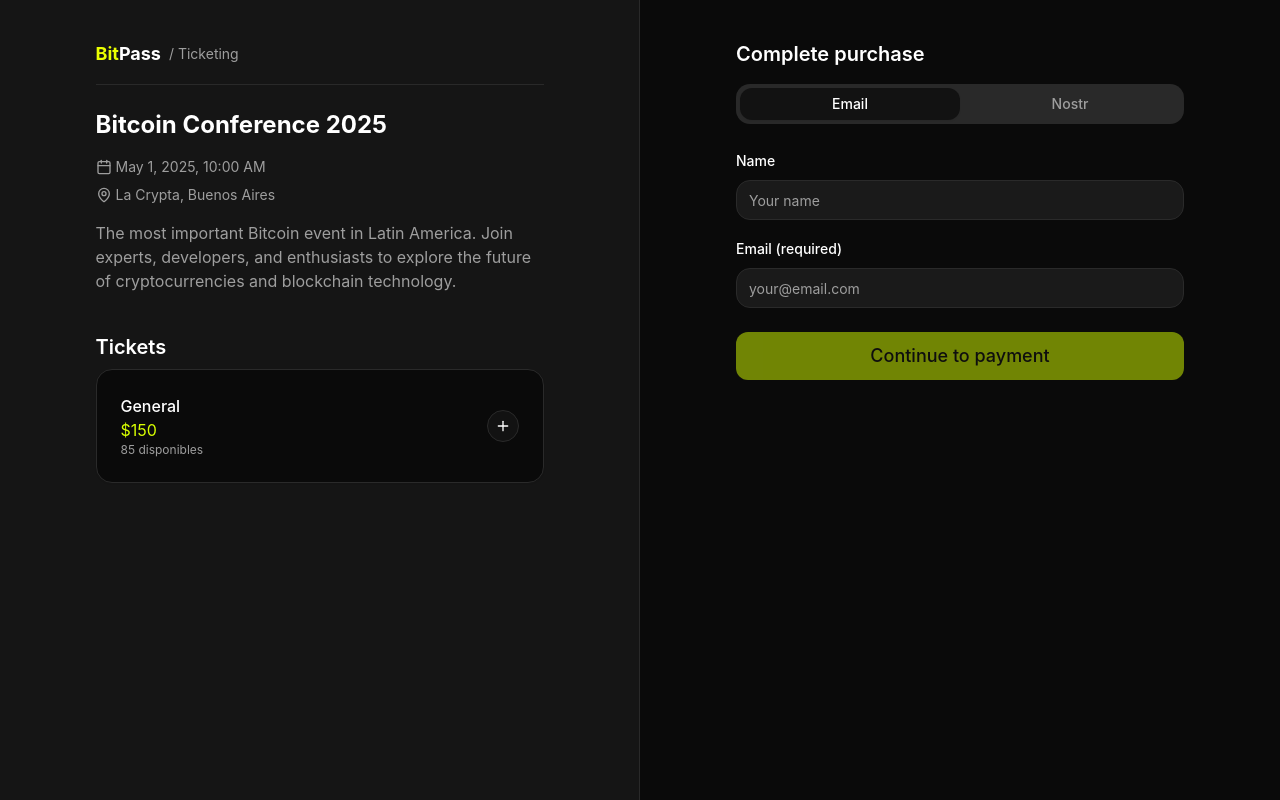
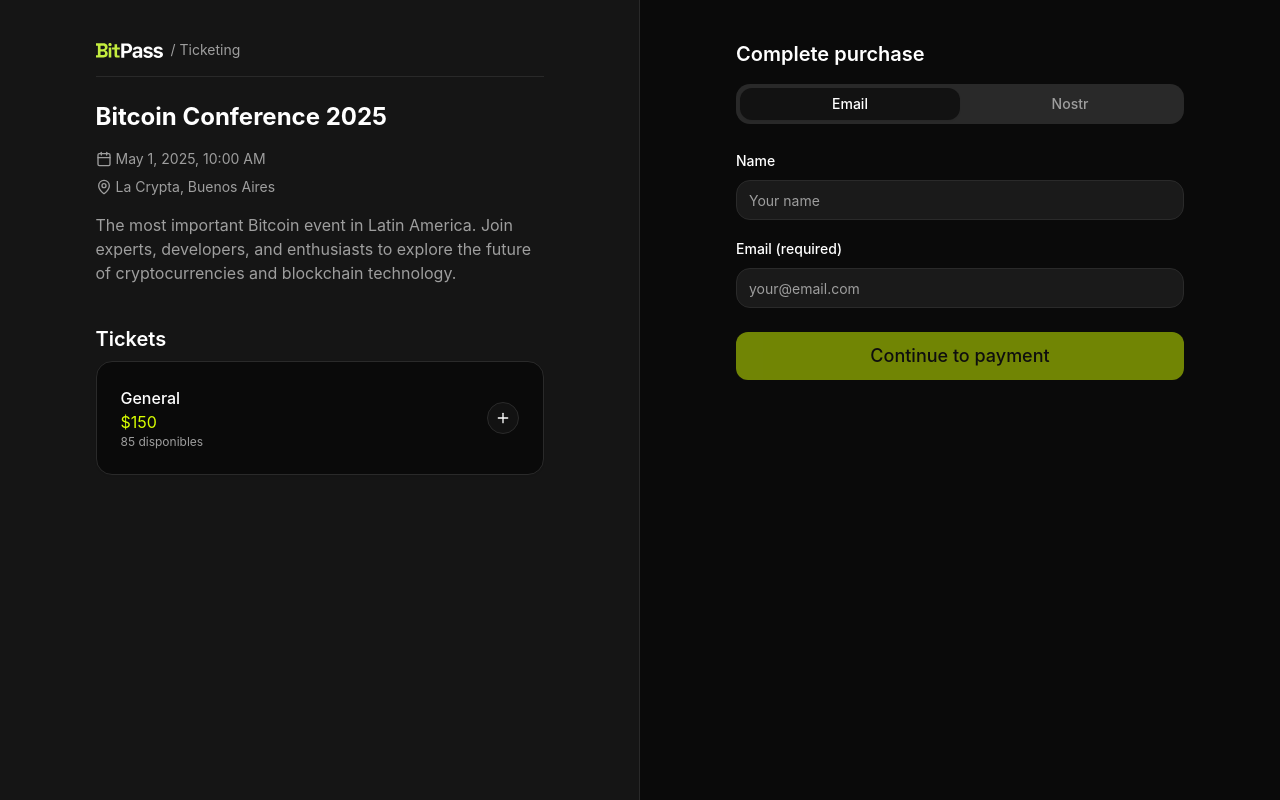
Before and after one commit to bitpass-live/bitpass-app, a Next.js app: page / in a window 1280 px wide. Built offline with nearby package versions, Linux system fonts and the light colour scheme.

Commit message:
fix(component): update logo

```diff
--- a/components/logo.tsx
+++ b/components/logo.tsx
@@ -6,8 +6,35 @@ interface LogoProps {
 
 export function Logo({ className }: LogoProps) {
   return (
-    <div className={cn('font-bold text-white flex items-center', className)}>
-      <span className='text-primary'>Bit</span>Pass
-    </div>
+    <svg width='67' height='15' viewBox='0 0 67 15' fill='none' xmlns='http://www.w3.org/2000/svg'>
+      <path
+        d='M0 14.5478V12.1843H1.86679V2.64875H0V0.28525H7.30485C8.17061 0.28525 8.92138 0.434667 9.55717 0.733501C10.2065 1.01875 10.707 1.43304 11.0587 1.97638C11.424 2.50613 11.6066 3.14455 11.6066 3.89163V4.09538C11.6066 4.74738 11.4848 5.28392 11.2413 5.70501C10.9979 6.11251 10.707 6.43172 10.3688 6.66263C10.0442 6.87997 9.73303 7.03618 9.43543 7.13126V7.49801C9.73303 7.57951 10.0577 7.73572 10.4094 7.96664C10.7611 8.18397 11.0587 8.50318 11.3022 8.92426C11.5592 9.34535 11.6878 9.89547 11.6878 10.5746V10.7784C11.6878 11.5662 11.5051 12.2454 11.1399 12.8159C10.7746 13.3728 10.2674 13.8007 9.61805 14.0995C8.98226 14.3984 8.23824 14.5478 7.38601 14.5478H0ZM4.54524 12.1028H7.06135C7.64303 12.1028 8.10973 11.9601 8.46145 11.6749C8.82669 11.3896 9.00931 10.9821 9.00931 10.4524V10.2486C9.00931 9.71889 8.83345 9.31139 8.48174 9.02614C8.13002 8.74089 7.65656 8.59826 7.06135 8.59826H4.54524V12.1028ZM4.54524 6.15326H7.02077C7.5754 6.15326 8.02857 6.01063 8.38028 5.72538C8.74552 5.44013 8.92815 5.04622 8.92815 4.54363V4.33988C8.92815 3.82371 8.75229 3.4298 8.40057 3.15813C8.04886 2.87288 7.58892 2.73025 7.02077 2.73025H4.54524V6.15326Z'
+        fill='#C4ED3F'
+      />
+      <path
+        d='M12.7442 14.5478V4.44176H15.3009V14.5478H12.7442ZM14.0225 3.26C13.5626 3.26 13.1703 3.11059 12.8456 2.81175C12.5345 2.51292 12.3789 2.119 12.3789 1.63C12.3789 1.141 12.5345 0.747085 12.8456 0.448251C13.1703 0.149417 13.5626 0 14.0225 0C14.496 0 14.8883 0.149417 15.1994 0.448251C15.5105 0.747085 15.6661 1.141 15.6661 1.63C15.6661 2.119 15.5105 2.51292 15.1994 2.81175C14.8883 3.11059 14.496 3.26 14.0225 3.26Z'
+        fill='#C4ED3F'
+      />
+      <path
+        d='M20.7719 14.5478C20.109 14.5478 19.5679 14.344 19.1486 13.9365C18.7428 13.5154 18.5399 12.9585 18.5399 12.2658V6.56076H16.0237V4.44176H18.5399V1.304H21.0965V4.44176H23.8562V6.56076H21.0965V11.8175C21.0965 12.225 21.2859 12.4288 21.6647 12.4288H23.6127V14.5478H20.7719Z'
+        fill='#C4ED3F'
+      />
+      <path
+        d='M25.2746 14.7712V0.415143H31.1697C34.1817 0.415143 36.193 2.3651 36.193 5.31987V5.33977C36.193 8.29455 34.1817 10.2445 31.1697 10.2445H28.2667V14.7712H25.2746ZM30.4365 2.79289H28.2667V7.8966H30.4365C32.1506 7.8966 33.1612 6.98131 33.1612 5.34972V5.32982C33.1612 3.69823 32.1506 2.79289 30.4365 2.79289Z'
+        fill='white'
+      />
+      <path
+        d='M40.0186 14.9403C37.938 14.9403 36.4617 13.647 36.4617 11.6572V11.6373C36.4617 9.66747 37.9776 8.51342 40.6923 8.35424L43.3278 8.19506V7.28972C43.3278 6.34459 42.6838 5.80736 41.4949 5.80736C40.4545 5.80736 39.7907 6.17547 39.5628 6.82213L39.543 6.86193H36.8679L36.8778 6.77239C37.1057 4.85228 38.9089 3.57884 41.6534 3.57884C44.5465 3.57884 46.1813 4.95177 46.1813 7.28972V14.7712H43.3278V13.3187H43.1495C42.5946 14.3334 41.4453 14.9403 40.0186 14.9403ZM39.2854 11.4781C39.2854 12.3138 39.9889 12.8212 40.9896 12.8212C42.3271 12.8212 43.3278 11.9358 43.3278 10.7817V9.97589L41.1283 10.1152C39.8898 10.1948 39.2854 10.6623 39.2854 11.4582V11.4781Z'
+        fill='white'
+      />
+      <path
+        d='M52.1371 15C49.1746 15 47.4903 13.6669 47.2822 11.7866L47.2723 11.7468H50.1159L50.1357 11.7866C50.3636 12.4631 51.0274 12.9506 52.1668 12.9506C53.2765 12.9506 54.0295 12.473 54.0295 11.7468V11.7269C54.0295 11.1399 53.5935 10.7718 52.4838 10.5231L50.6608 10.1351C48.5802 9.68737 47.5497 8.66265 47.5497 7.02111V7.01116C47.5497 4.95177 49.3728 3.57884 52.0974 3.57884C54.9608 3.57884 56.5461 5.01146 56.6649 6.77239V6.81219H53.9799L53.97 6.76244C53.8115 6.17547 53.1675 5.62828 52.0875 5.62828C51.0868 5.62828 50.3735 6.09588 50.3735 6.83208V6.84203C50.3735 7.42901 50.7797 7.76726 51.9092 8.01598L53.7223 8.40398C55.902 8.87157 56.9226 9.78686 56.9226 11.4085V11.4185C56.9226 13.5873 54.9311 15 52.1371 15Z'
+        fill='white'
+      />
+      <path
+        d='M62.2145 15C59.2521 15 57.5677 13.6669 57.3597 11.7866L57.3498 11.7468H60.1933L60.2131 11.7866C60.441 12.4631 61.1048 12.9506 62.2442 12.9506C63.3539 12.9506 64.1069 12.473 64.1069 11.7468V11.7269C64.1069 11.1399 63.671 10.7718 62.5613 10.5231L60.7383 10.1351C58.6576 9.68737 57.6272 8.66265 57.6272 7.02111V7.01116C57.6272 4.95177 59.4502 3.57884 62.1749 3.57884C65.0383 3.57884 66.6235 5.01146 66.7424 6.77239V6.81219H64.0574L64.0475 6.76244C63.8889 6.17547 63.2449 5.62828 62.165 5.62828C61.1643 5.62828 60.4509 6.09588 60.4509 6.83208V6.84203C60.4509 7.42901 60.8571 7.76726 61.9866 8.01598L63.7998 8.40398C65.9795 8.87157 67 9.78686 67 11.4085V11.4185C67 13.5873 65.0085 15 62.2145 15Z'
+        fill='white'
+      />
+    </svg>
   );
 }
```
